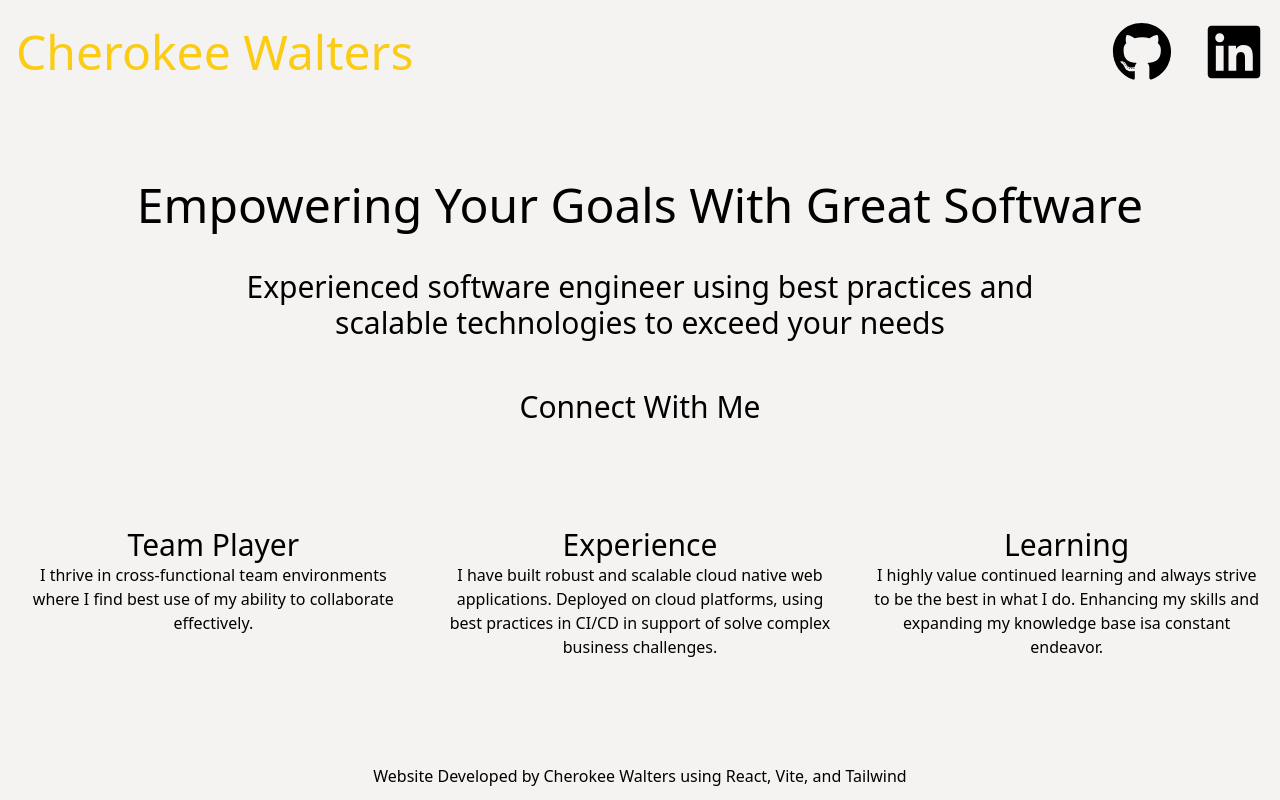
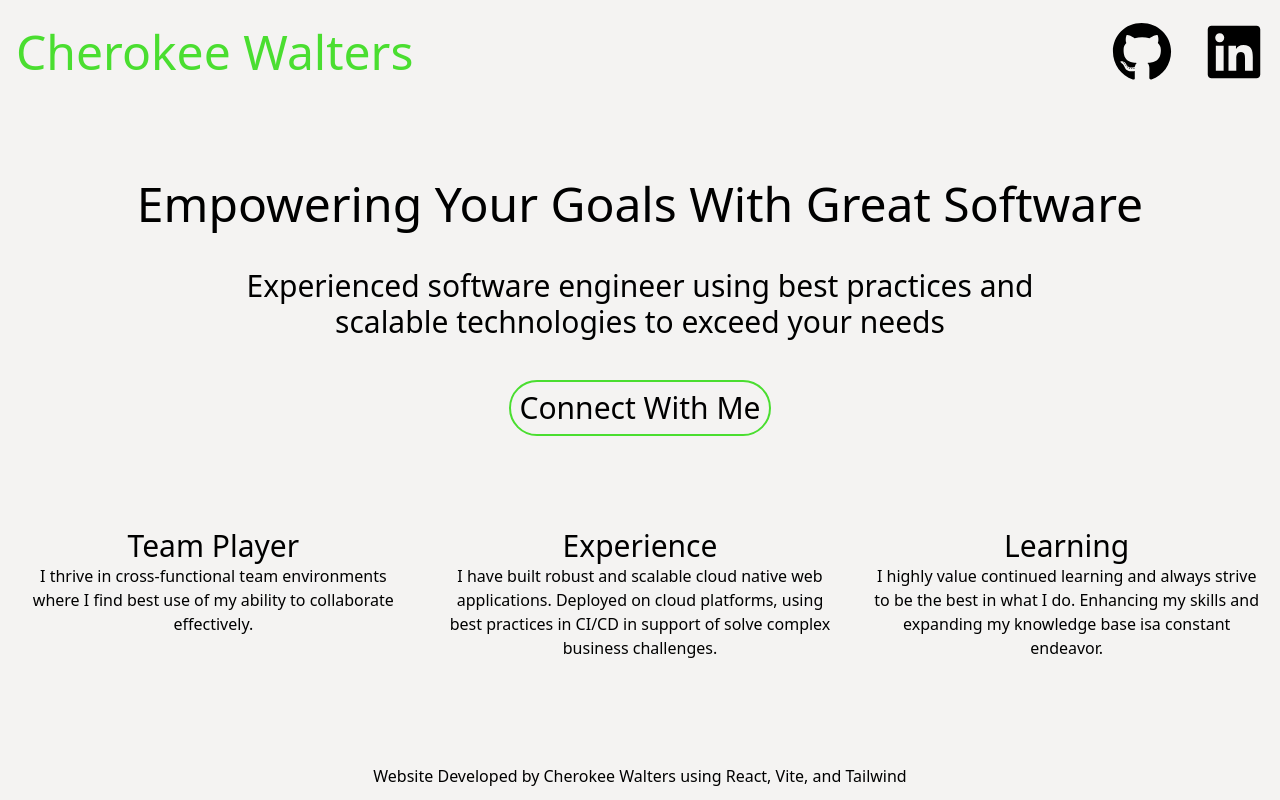
Before and after one commit to cwalters162/personal_website, a React (Vite) app in the folder typescript/vite/: page / in a window 1280 px wide. Built offline with nearby package versions, Linux system fonts and the light colour scheme.

Commit message:
Updated some styles

```diff
--- a/typescript/vite/src/components/BodyContent/HeroSection.tsx
+++ b/typescript/vite/src/components/BodyContent/HeroSection.tsx
@@ -3,7 +3,7 @@
 export default function HeroSection() {
   return (
     <div>
-      <div className={"flex"}>
+      <div className={"flex justify-center"}>
         <div>
           <div className={"pb-10 text-center text-3xl sm:text-5xl"}>
             <span>Empowering </span>
@@ -25,7 +25,7 @@ export default function HeroSection() {
             </p>
           </div>
           <div className={"pt-10 text-center"}>
-            <button className="hover:shadow-outline transform rounded-full p-2 text-3xl transition duration-500 ease-in-out hover:-translate-y-1 hover:scale-110 hover:border-transparent dark:text-primary-dark">
+            <button className="transform rounded-full border-2 border-primary-dark p-2 text-3xl transition duration-500 ease-in-out hover:-translate-y-1 hover:scale-110 dark:text-primary-dark">
               <a
                 href={"https://www.linkedin.com/in/cwalters162/"}
                 target={"_blank"}
--- a/typescript/vite/src/components/MenuBar.tsx
+++ b/typescript/vite/src/components/MenuBar.tsx
@@ -8,7 +8,7 @@ export default function MenuBar() {
       }
     >
       <ul className={"flex"}>
-        <li className={"hidden p-4 text-5xl text-yellow-400 sm:block"}>
+        <li className={"hidden p-4 text-5xl text-primary-dark sm:block"}>
           Cherokee Walters
         </li>
         {/*<li*/}
@@ -38,7 +38,7 @@ export default function MenuBar() {
       >
         <li className={"flex items-center"}>
           <a href={"https://github.com/cwalters162"} target={"_blank"}>
-            <FaGithub className={"text-6xl hover:text-yellow-400"} />
+            <FaGithub className={"text-6xl hover:text-primary-dark"} />
           </a>
         </li>
         <li className={"flex items-center"}>
@@ -46,7 +46,7 @@ export default function MenuBar() {
             href={"https://www.linkedin.com/in/cwalters162/"}
             target={"_blank"}
           >
-            <FaLinkedin className={"text-6xl hover:text-yellow-400"} />
+            <FaLinkedin className={"text-6xl hover:text-primary-dark"} />
           </a>
         </li>
       </ul>
```
